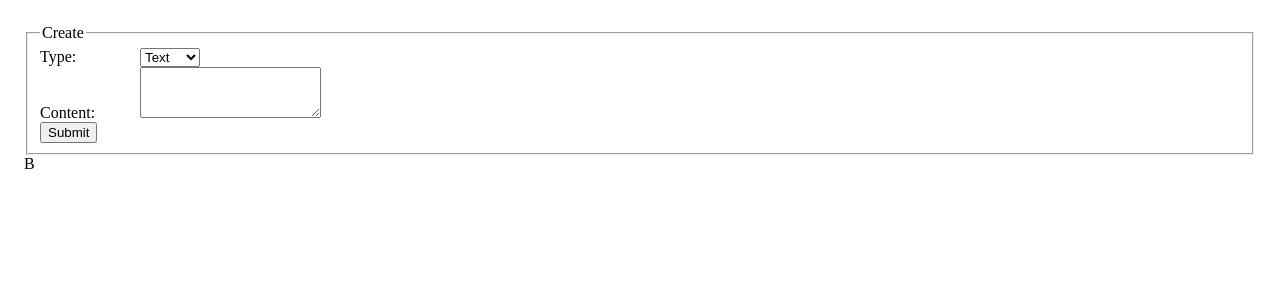
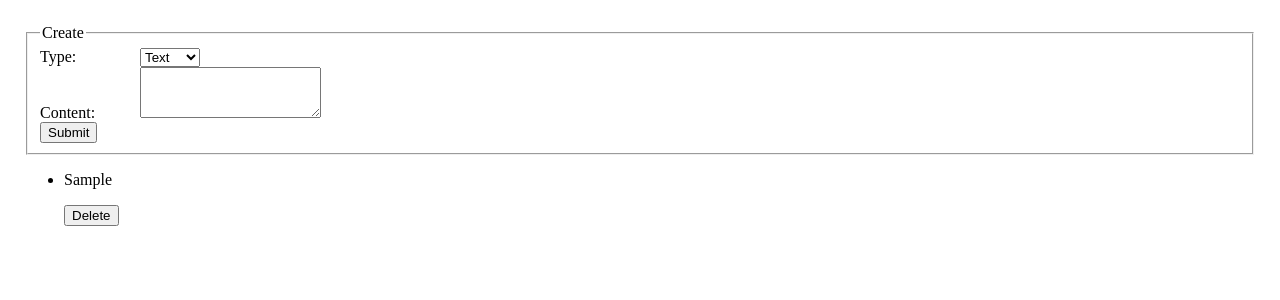
Before and after one commit to WhiteN9/react-state-management, a React (Create React App) app: page / in a window 1280 px wide. Both pictures are taken after typing "Sample" into the empty fields and a click on the button "Submit". Shown: the top 300 px of the page. Built offline with nearby package versions, Linux system fonts and the light colour scheme.

Commit message:
create an image or paragraph in list

```diff
--- a/src/PostCreate.js
+++ b/src/PostCreate.js
@@ -32,7 +32,8 @@ function PostCreate({ handleCreatePost }) {
   const handleSubmit = (evt) => {
     evt.preventDefault();
     // console.log(dataForm.type, dataForm.content);
-    handleCreatePost(dataForm.type, dataForm.content);
+    handleCreatePost(dataForm);
+    // handleCreatePost(dataForm['type'], dataForm['content']); //the function only take 1 param
     setDataForm({ ...initialForm });
   };
   return (
--- a/src/PostList.js
+++ b/src/PostList.js
@@ -4,13 +4,36 @@ import React from "react";
  * Diplays a list of either text or image posts.
  *
  */
-function PostList() {
+
+function MakePostItem(props) {
+  const {type, content} = props.value;
+  console.log(type === "Text");
+  return (
+    <li>
+      {type === "Text" ? (
+        <p>{content}</p>
+      ) : (
+        <img src={content} alt=""></img>
+      )}
+      <button type="submit">Delete</button>
+    </li>
+  );
+}
+
+function PostList({ posts, handleDeletePost }) {
   // TODO: Diplay the list of posts.
   // TODO: Create at least one additional component that is used by this component.
   // TODO: Each post must have className="post" for the tests to work.
   // TODO: Each post must have a delete button - <button name="delete">Delete</button> - that deletes the post when clicked
 
-  return <div className="post-list">B</div>;
+  const createPostList = posts.map((post, index) => {
+    console.log(post);
+    return (
+        <MakePostItem key={index} value={post} />
+    );
+  });
+
+  return <ul className="post-list">{createPostList}</ul>;
 }
 
 export default PostList;
```
